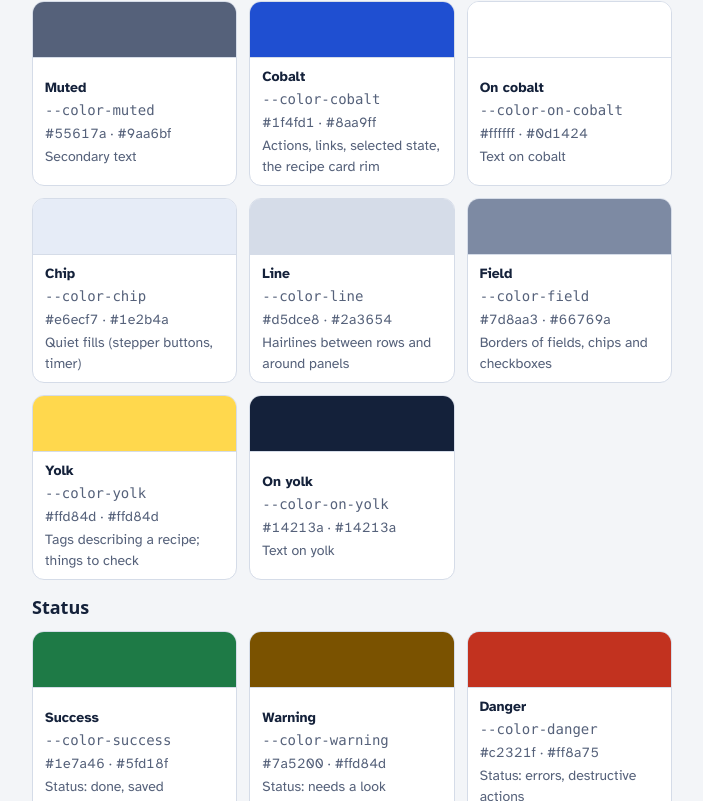
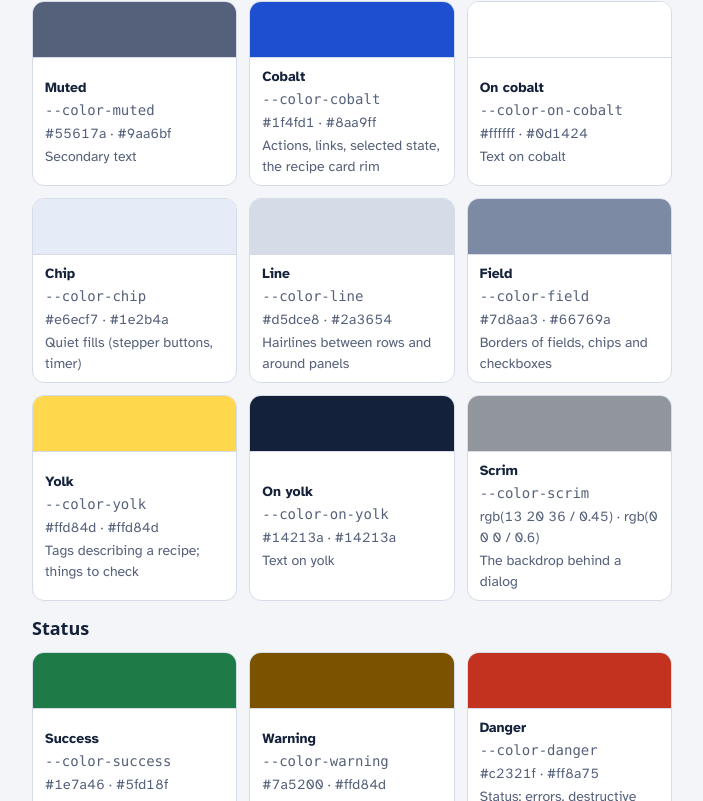
Before and after one commit to milobedini/tastebook, a React (Vite) app in the folder frontend/: page /styleguide in a window 1280 px wide. Shown: the part 490-1291 px from the top of the page, without its empty margins (288-991 px from the left). Built offline with nearby package versions, Linux system fonts and the light colour scheme; no server answers; what openapi-fetch would draw is missing.

Commit message:
Add the scrim and plate colours
The dialog's backdrop and the cuisine plate's drawing use them in the
reference page, but neither docs/design.md nor enamel.css had them.
TAS-30

```diff
--- a/frontend/src/app/styleguide/token-sections.tsx
+++ b/frontend/src/app/styleguide/token-sections.tsx
@@ -36,7 +36,14 @@ const colourGroups = [
         dark: '#ffd84d',
         use: 'Tags describing a recipe; things to check'
       },
-      { token: 'on-yolk', name: 'On yolk', light: '#14213a', dark: '#14213a', use: 'Text on yolk' }
+      { token: 'on-yolk', name: 'On yolk', light: '#14213a', dark: '#14213a', use: 'Text on yolk' },
+      {
+        token: 'scrim',
+        name: 'Scrim',
+        light: 'rgb(13 20 36 / 0.45)',
+        dark: 'rgb(0 0 0 / 0.6)',
+        use: 'The backdrop behind a dialog'
+      }
     ]
   },
   {
--- a/frontend/src/ui/enamel.css
+++ b/frontend/src/ui/enamel.css
@@ -20,6 +20,7 @@
   --color-warning: light-dark(#7a5200, #ffd84d);
   --color-danger: light-dark(#c2321f, #ff8a75);
   --color-on-danger: light-dark(#ffffff, #0d1424);
+  --color-scrim: light-dark(rgb(13 20 36 / 0.45), rgb(0 0 0 / 0.6));
 
   --font-*: initial;
   --font-display: "Bricolage Grotesque Variable", ui-sans-serif, system-ui, sans-serif;
@@ -71,6 +72,7 @@
   --cuisine-mexican: #b8342c;
   --cuisine-french: #7c8f4e;
   --cuisine-other: #6a5acd;
+  --plate: light-dark(#ffffff, #e8edf7);
 }
 
 :root[data-theme="light"] {
```
Also changed, not shown: 1 other file (tests, documents, lock files or other folders).
